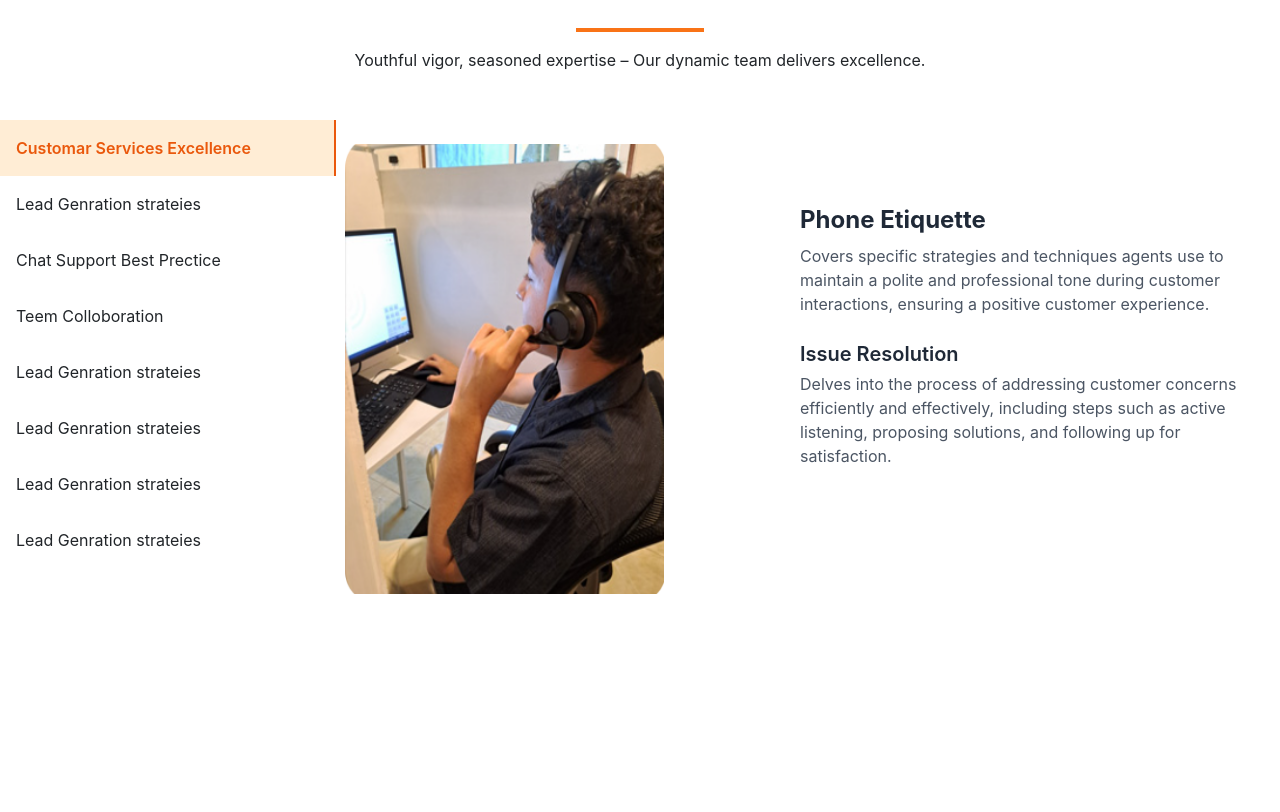
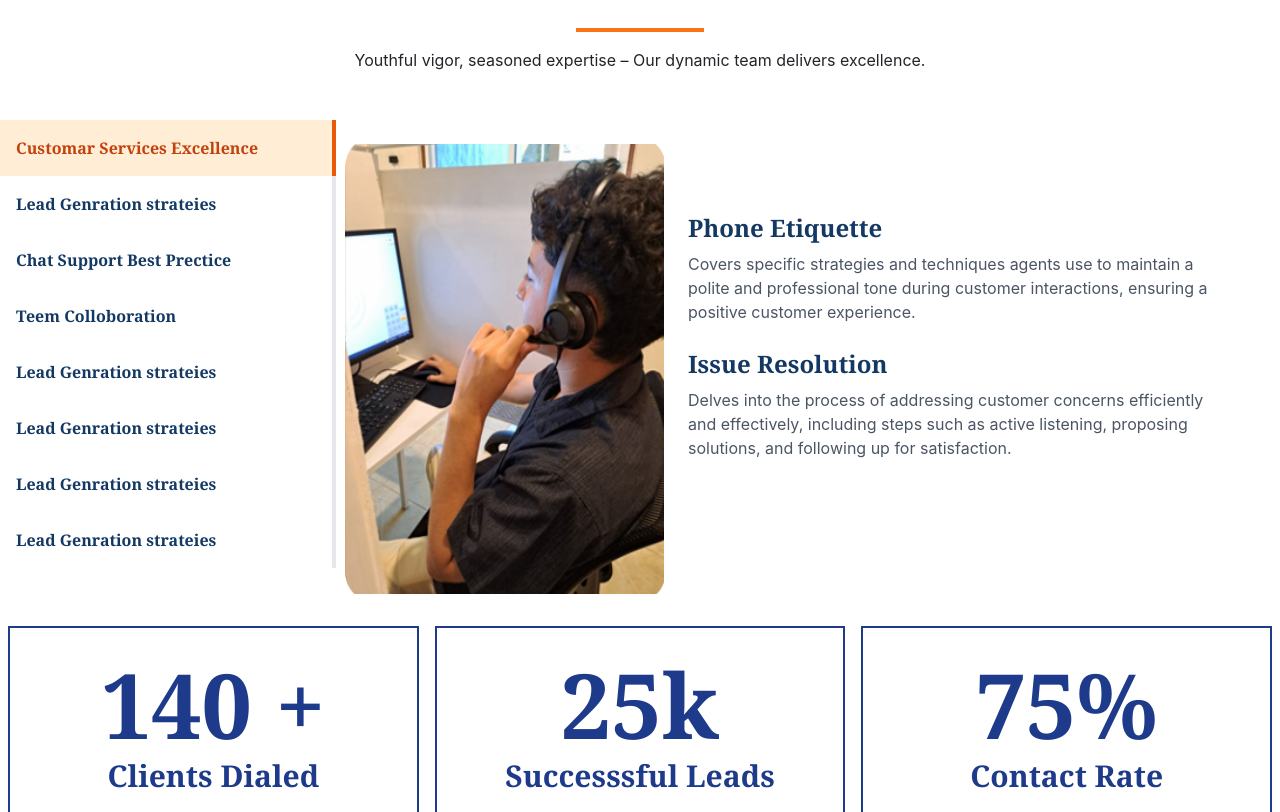
Before and after one commit to Abdulrehman-Dev786/elementperfectcenter, a React (Vite) app: page / in a window 1280 px wide. Shown: the part 1988-2800 px from the top of the page. Built offline with nearby package versions, Linux system fonts and the light colour scheme.

Commit message:
fix: updated

```diff
--- a/src/components/section4content.jsx
+++ b/src/components/section4content.jsx
@@ -4,18 +4,18 @@ const Content = ({ section }) => {
   if (!section) return null;
 
   return (
-    <div className=" grid grid-cols-1 lg:grid-cols-2 md:w-3/4 p-6">
+    <div className="flex md:w-3/4 p-6">
       <img
         src={section.image}
         alt={section.title}
         className="rounded-md  w-80 h-[450px]"
       />
-      <div className="h-96   flex flex-col  justify-center">
-        <h2 className="text-2xl font-bold text-gray-800 mb-2">
+      <div className="h-96   flex flex-col  p-4 items-start justify-center">
+        <h2 className="text-2xl font-bold text-[#133963] font-serif mb-2">
           {section.heading}
         </h2>
         <p className="text-gray-600 mb-4">{section.description}</p>
-        <h3 className="text-xl font-semibold text-gray-800 mb-1">
+        <h3 className="text-2xl font-bold text-[#133963] font-serif mb-2">
           {section.toolsTitle}
         </h3>
         <p className="text-gray-600">{section.toolsDesc}</p>
--- a/src/components/sidebar.jsx
+++ b/src/components/sidebar.jsx
@@ -2,13 +2,13 @@ import React from "react";
 
 const Sidebar = ({ sections, activeId, onSelect }) => {
   return (
-    <div className="flex w-full  md:w-1/4 bg-white  md:min-h-screen">
-      <ul>
+    <div className="flex w-full  md:w-1/4 bg-white ">
+      <ul >
         {sections.map((section) => (
           <li
             key={section.id}
-            className={`ps-3 w-[315px] md:w-[336px] py-3 cursor-pointer hover:bg-gray-100 transition ${
-              activeId === section.id ? "bg-orange-100 text-orange-600 border-r-2 border-orange-600 font-semibold" : ""
+            className={`ps-3 w-[315px] md:w-[336px] py-3 text-[#133963] font-bold font-serif cursor-pointer border-r-4 hover:bg-gray-100 transition ${
+              activeId === section.id ? "bg-orange-100 text-orange-700 border-r-2 border-orange-600 font-semibold" : ""
             }`}
             onClick={() => onSelect(section.id)}
           >
```
